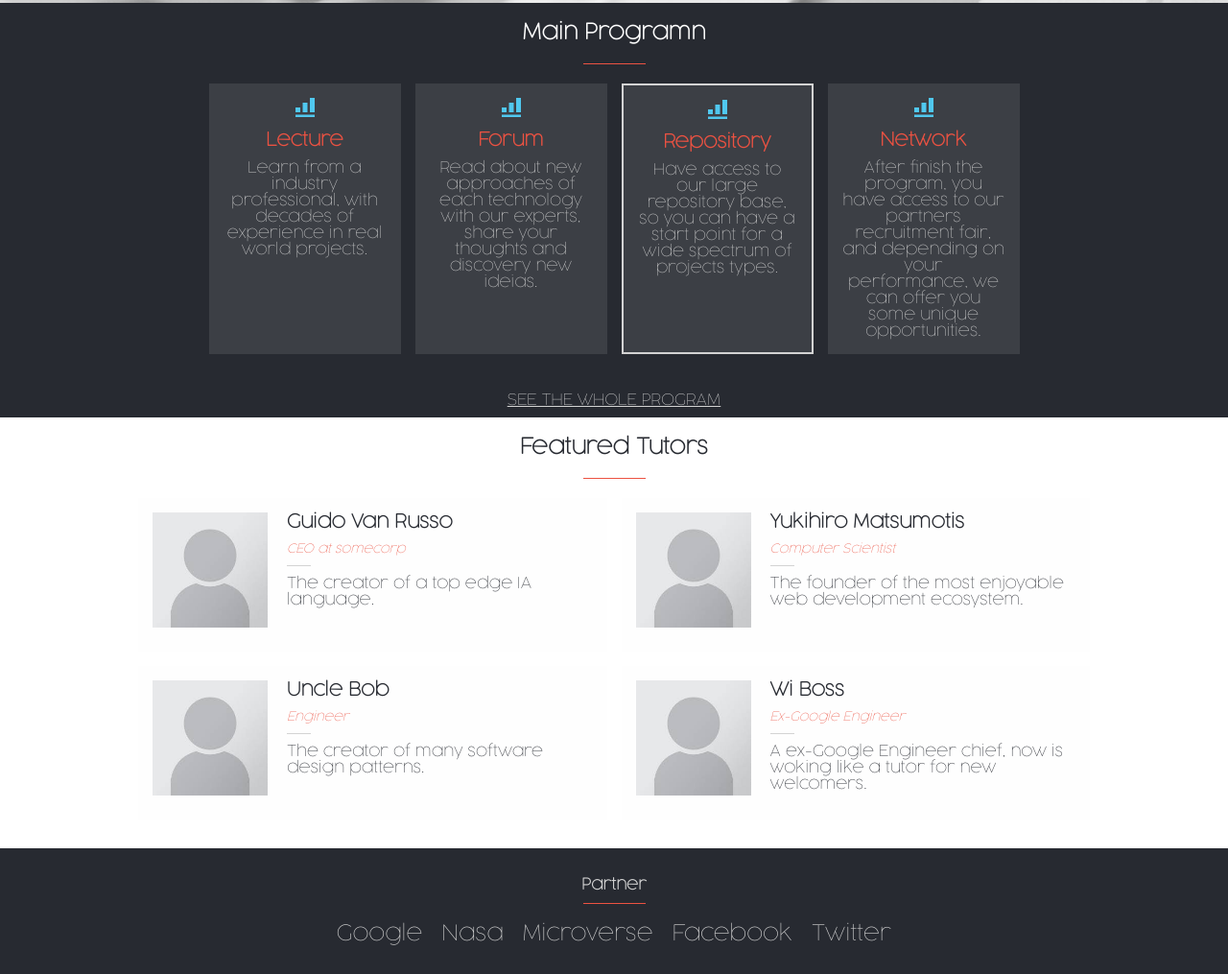
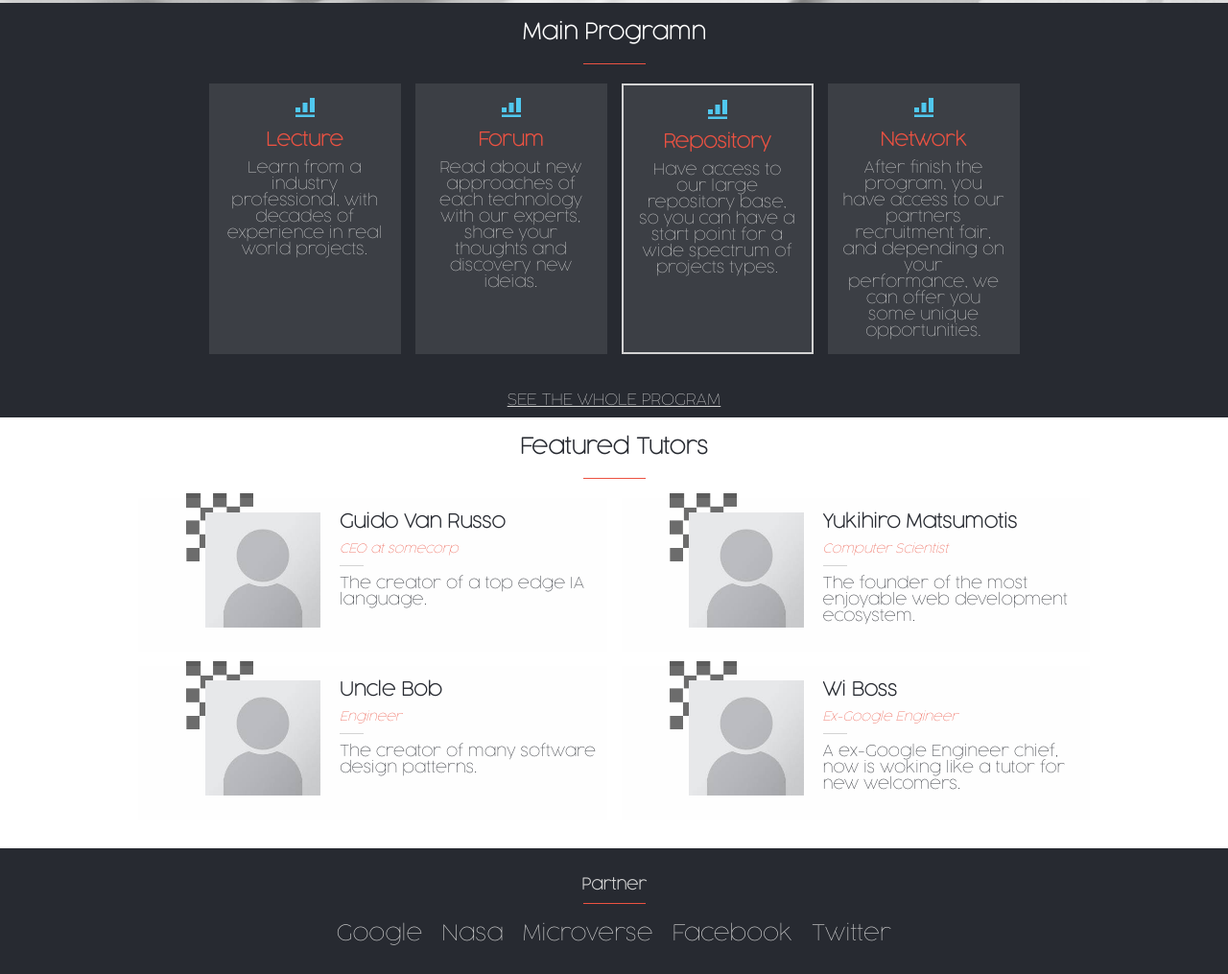
Before and after one commit to SevlaMare/CSS-course-platform, a plain HTML site: page index.html in a window 1280 px wide. Shown: the part 638-1653 px from the top of the page at 96% size. Drawn offline with Linux system fonts and the light colour scheme.

Commit message:
change style of tutor section

```diff
--- a/index.html
+++ b/index.html
@@ -96,6 +96,7 @@
 
     <div class="grid-2">
       <article class="grid-2-item">
+        <img src="images/chess.png" alt="icon" class="img-chess">
         <img src="images/avatar.png" alt="icon" class="grid-2-avatar float-left">
         <h3 class="t-1 t-dark pb-1">Guido Van Russo</h3>
         <p class="t-0 t-italic t-alert">CEO at somecorp</p>
@@ -104,6 +105,7 @@
       </article>
 
       <article class="grid-2-item">
+        <img src="images/chess.png" alt="icon" class="img-chess">
         <img src="images/avatar.png" alt="icon" class="grid-2-avatar float-left">
         <h3 class="t-1 t-dark pb-1">Yukihiro Matsumotis</h3>
         <p class="t-0 t-italic t-alert">Computer Scientist</p>
@@ -112,6 +114,7 @@
       </article>
 
       <article class="grid-2-item">
+        <img src="images/chess.png" alt="icon" class="img-chess">
         <img src="images/avatar.png" alt="icon" class="grid-2-avatar float-left">
         <h3 class="t-1 t-dark pb-1">Uncle Bob</h3>
         <p class="t-0 t-italic t-alert">Engineer</p>
@@ -120,6 +123,7 @@
       </article>
 
       <article class="grid-2-item">
+        <img src="images/chess.png" alt="icon" class="img-chess">
         <img src="images/avatar.png" alt="icon" class="grid-2-avatar float-left">
         <h3 class="t-1 t-dark pb-1">Wi Boss</h3>
         <p class="t-0 t-italic t-alert">Ex-Google Engineer</p>
--- a/style.css
+++ b/style.css
@@ -346,7 +346,7 @@ li {
 }
 
 .grid-2-item {
-  padding: 15px 15px;
+  padding: 15px 0;
   background: rgba(246, 246, 246, 0.1);
 }
 
@@ -359,6 +359,15 @@ li {
   border-top: solid 1px #d3d3d3;
   width: 25px;
   margin: 10px 0;
+}
+
+.img-chess {
+  position: relative;
+  float: left;
+  top: -20px;
+  right: -50px;
+  width: 70px;
+  z-index: -1;
 }
 
 /* --- FOOTER --- */
@@ -489,10 +498,6 @@ thead {
     grid-template: repeat(4, 1fr) / 200px !important;
   }
 
-  .grid-2 {
-    grid-template: repeat(4, 1fr) / 1fr;
-  }
-
   .img-team {
     margin-left: 50px;
     width: 300px;
@@ -513,6 +518,10 @@ thead {
   .grid-1 {
     grid-template: repeat(2, 1fr) / repeat(2, 200px);
   }
+
+  .grid-2 {
+    grid-template: repeat(4, 1fr) / 1fr;
+  }
 }
 
 @media (min-width: 411px) {
```
Also changed, not shown: images/chess.png (added).
